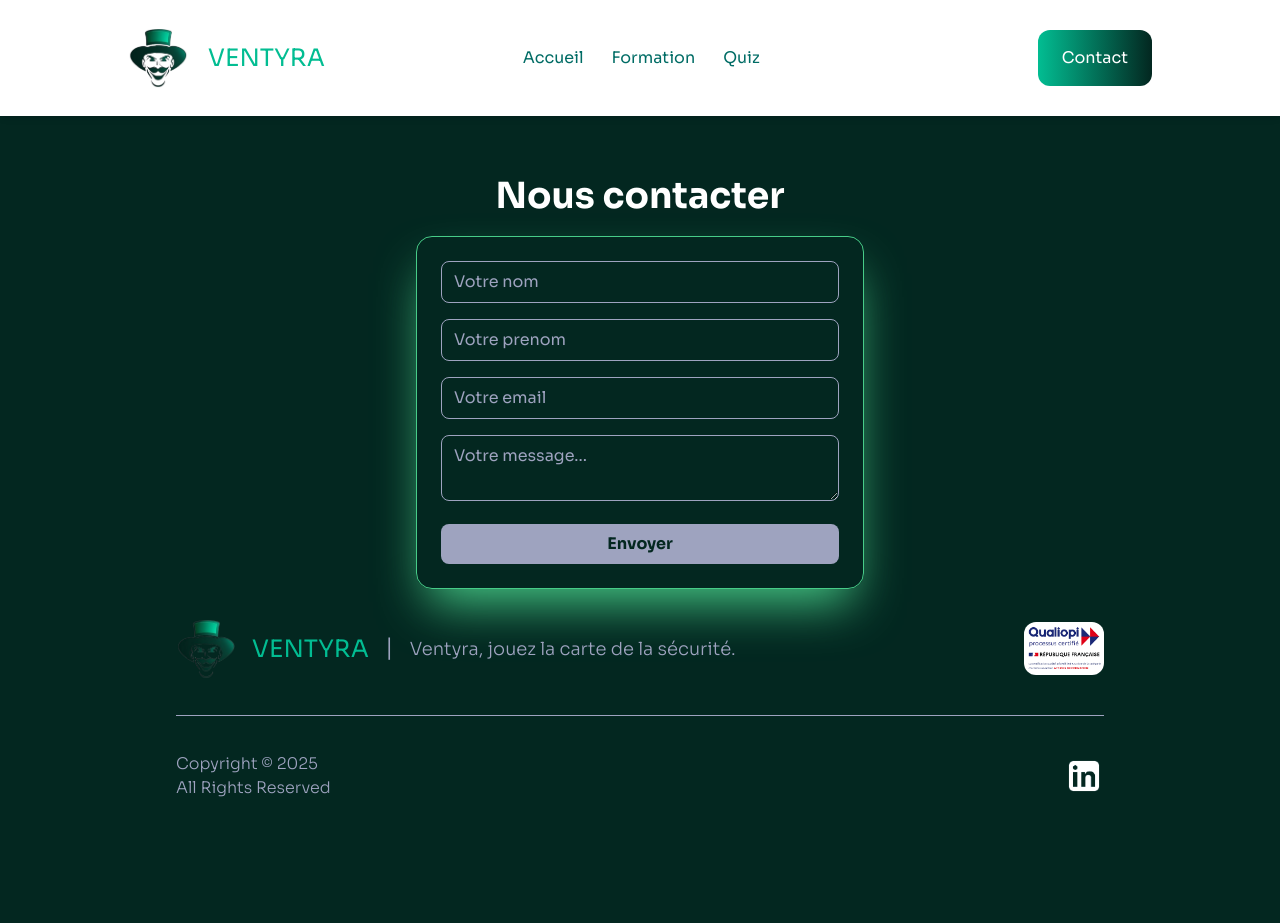
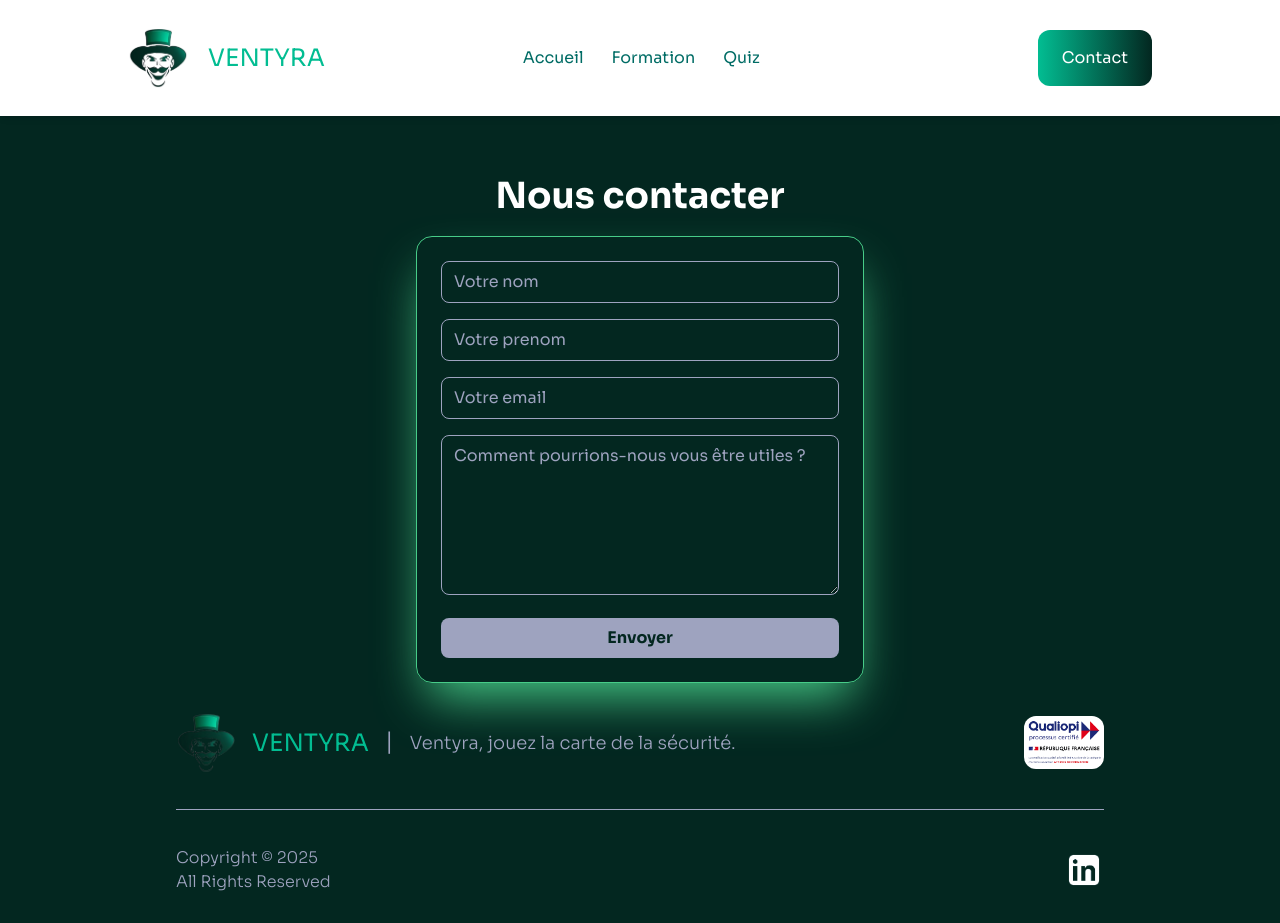
Before and after one commit to Valyors/ventyra, a Next.js app: page /pages/contact in a window 1280 px wide. Before the commit the page ends 829 px from the top, so only its background shows below. Built offline with nearby package versions, Linux system fonts and the light colour scheme.

Commit message:
photo valentin change

```diff
--- a/app/components/QuiSommesNous.tsx
+++ b/app/components/QuiSommesNous.tsx
@@ -68,7 +68,7 @@
   const teamMembers = [
     {
       name: "BONNET Valentin",
-      imageSrc: "/valentin.jpeg",
+      imageSrc: "/valentin-bonnet.jpg",
       description:
         "Diplômé de l'École d'Ingénieurs Polytech Angers, spécialité Cybersécurité.\nSoutenu et accompagné par Pépite Pays de la Loire.",
       linkedinUrl: "https://www.linkedin.com/in/valentinbonnet79/",
--- a/app/pages/contact/page.tsx
+++ b/app/pages/contact/page.tsx
@@ -103,8 +103,8 @@
                 value={message}
                 onChange={(e) => setMessage(e.target.value)}
                 required
-                className="w-full px-3 py-2 rounded-lg bg-transparent border border-[#9EA3BF] text-[#FFFFFF] placeholder-[#9EA3BF] focus:outline-none"
-                placeholder="Votre message..."
+                className="w-full h-40 px-3 py-2 rounded-lg bg-transparent border border-[#9EA3BF] text-[#FFFFFF] placeholder-[#9EA3BF] focus:outline-none"
+                placeholder="Comment pourrions-nous vous être utiles ?"
               />
             </div>
             {error && (
```
Also changed, not shown: public/valentin-bonnet.jpg (added), public/valentin.jpeg (deleted).
